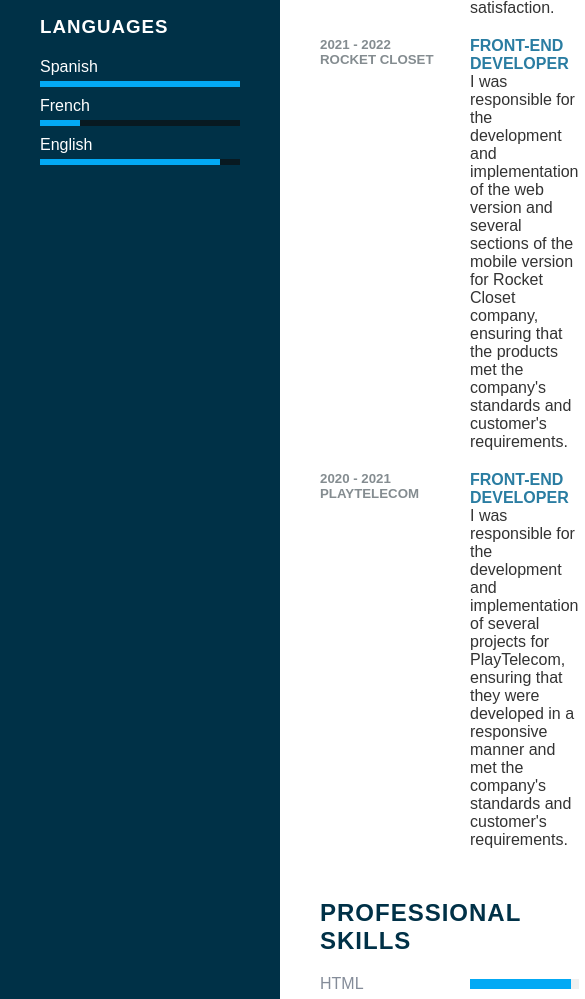
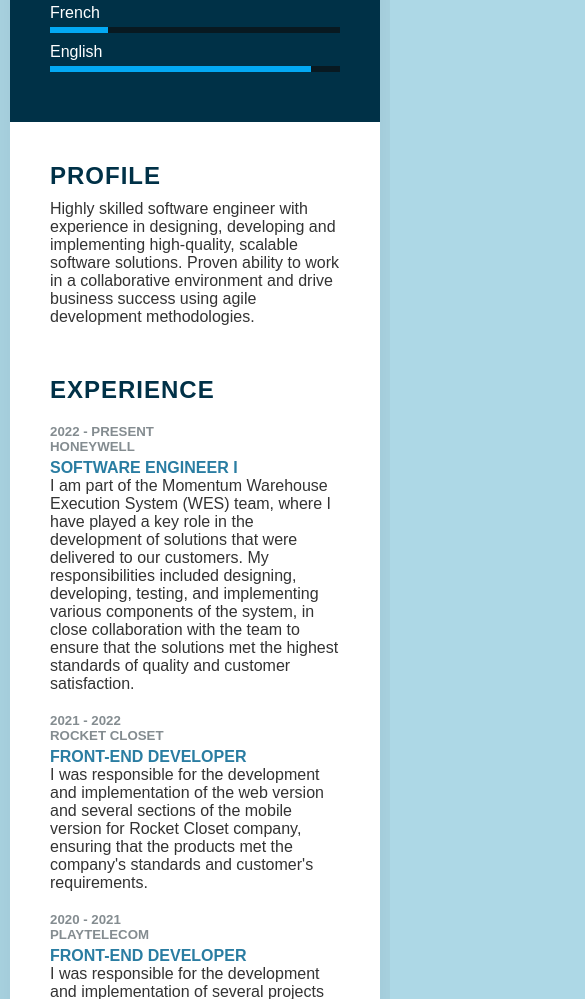
Before and after one commit to DiegoMA1/Resume, a plain HTML site: page index.html in a window 390 px wide. Shown: the part 1001-2000 px from the top of the page, 585 px wide, since content can reach past the window. Drawn offline with Linux system fonts and the light colour scheme.

Commit message:
Adding media querys to adjust the size depending on screen size

```diff
--- a/style.css
+++ b/style.css
@@ -192,3 +192,20 @@ p {
   height: 100%;
   background: #03a9f4;
 }
+@media (max-width: 1000px) {
+  .container {
+    margin: 10px;
+    grid-template-columns: repeat(1, 1fr);
+  }
+}
+@media (max-width: 600px) {
+  .about .box {
+    flex-direction: column;
+  }
+  .about .box .year-company {
+    margin-bottom: 5px;
+  }
+  .skills .box {
+    grid-template-columns: repeat(1, 1fr);
+  }
+}
```
